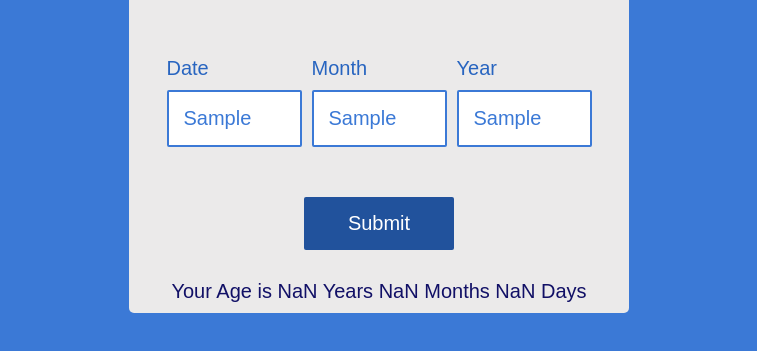
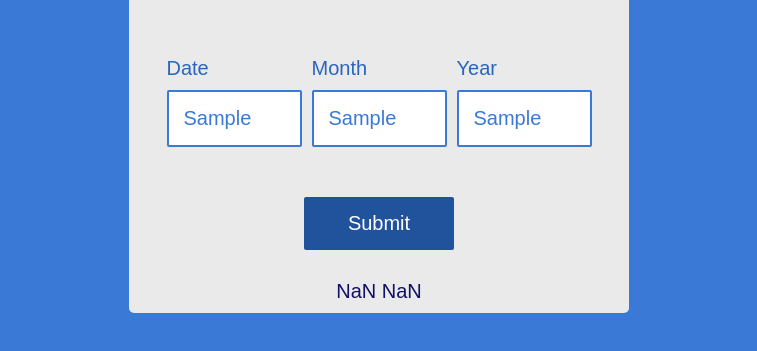
Before and after one commit to 24chance/calculator_with_javascript, a plain HTML site: page index.html in a window 1280 px wide. Both pictures are taken after typing "Sample", "Sample", "Sample" into the empty fields and a click on the button "Submit". Shown: the part 181-532 px from the top of the page, without its empty margins (261-1018 px from the left). Drawn offline with Linux system fonts and the light colour scheme.

Commit message:
added javascript

```diff
--- a/assets/styles/style.css
+++ b/assets/styles/style.css
@@ -26,6 +26,8 @@ h1{
     width: 500px;
     margin: 30px auto;
     border-radius: 5px;
+    transition: 1s;
+    transform: scale(0);
 }
 
 .container h2{
--- a/index.html
+++ b/index.html
@@ -36,16 +36,32 @@
 
 <script>
 
+    setInterval(() => {
+        document.querySelector(".container").style.transform = "scale(1)"
+    })
+
     function calculateAge() {
 
         var date = document.querySelector('.input1').value
         var month = document.querySelector('.input2').value
         var year = document.querySelector('.input3').value
 
-        var age = 2024 - year
-        var months = parseFloat(month) - 2
-        var days = parseFloat(date) - 4
-        document.querySelector('h3').innerHTML = "Your Age is " + age + " Years " + months + " Months " + days + " Days"
+        if (month > 12 || year > 2024 || date > 31) {
+            document.querySelector('h3').innerHTML = "You are a motherfucker"
+        }else{
+            age = 2024 - year
+            month = 2 - month
+
+            if (month < 0 ) {
+                var month = month + 12
+                age = age - 1
+                document.querySelector('h3').innerHTML = "You are " + age + " years old and "+ month + " months old"
+            }else{
+                document.querySelector('h3').innerHTML = month + " " +age
+            }
+        }
+
+
 
     }
 
```
